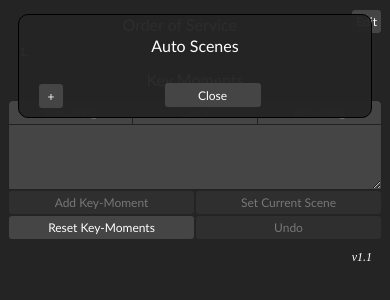
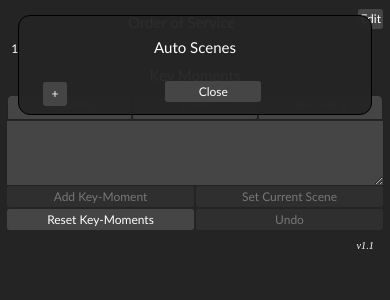
Before and after one commit to Mr-Mmhhmm-OBS/OBS-Key-Moments, a plain HTML site: page index.html in a window 390 px wide. Both pictures are taken after a click on the button "Edit". Drawn offline with Linux system fonts and the light colour scheme.

Commit message:
mobile css

```diff
--- a/style.css
+++ b/style.css
@@ -1,7 +1,14 @@
+@media (min-resolution: 240dpi) and (max-resolution: 900dpi){
+   html body{
+      font-size: 36px;
+   }
+}
+
 body {
    background-color: #242424;
    margin: 0.25em 0.5em;
    position: absolute;
+   font-size: 12px;
    top: 0;
    bottom: 0;
    left: 0;
@@ -10,7 +17,7 @@ body {
 
 h1 {
    text-align: center;
-   font-size: 16px;
+   font-size: 1.25em;
 }
 
 #order-of-service {
@@ -79,42 +86,37 @@ button#edit-auto-scenes {
    width: auto;
    height: auto;
    margin-top: 0.5em;
+   padding: 0.2em;
 }
 
 h1, p, li, button, label {
    user-select: none;
 }
 
-h1, p, li, button, textarea, input[type=text], select, span, label, tab {
+h1, p, li, button, textarea, input, select, span, label, tab {
    color: white;
    font-weight: 100;
    font-family: Calibri;
 }
 
-   input[type=radio]:enabled, label:not([disabled]) {
-      cursor: pointer;
-   }
+p, li, button, textarea, tab, input, label, select {
+   font-size: 1em;
+}
 
-   label[disabled] {
-      color: #777;
-   }
-
-p, li, button, textarea, tab {
-   font-size: 12px;
+button, tab, input, select {
+   background-color: #454545;
 }
 
 button, tab {
-   background-color: #454545;
-}
-
-button {
    display: block;
-   margin: 1px;
+   margin: 0.05em;
    width: 100%;
    border: none;
-   border-radius: 3px;
-   padding: 4px;
+   border-radius: 0.2em;
+   padding: 0.1em;
    outline: none;
+   height: 1.75em;
+   text-anchor:middle;
 }
 
    button:hover {
@@ -150,37 +152,35 @@ button {
 }
 
    .menu > div {
-      margin: 10px;
-      padding: 10px;
+      margin: 1em;
+      padding: 1em;
       background-color: #252525f6;
-      border: 1px solid black;
-      border-radius: 10px;
+      border: 0.05em solid black;
+      border-radius: 1em;
       min-height: fit-content;
    }
 
 button#add-auto-scene {
    float: left;
-   margin-left: 10px;
+   margin-left: 1em;
    width: 2em;
    height: 2em;
 }
 
 .menu button.close {
    width: 8em;
-   height: 2em;
    margin: auto;
 }
 
-.auto-scene input[type=text], .auto-scene select {
+.auto-scene input, .auto-scene select {
    width: 100%;
    -ms-flex: 1;
    -webkit-flex: 1;
    flex: 1;
-   background-color: #454545;
    border: none;
-   border-radius: 3px;
-   padding: 2px;
-   margin: 1px;
+   border-radius: 0.2em;
+   padding: 0.1em;
+   margin: 0.05em;
 }
 
 .auto-scene button.remove {
@@ -218,9 +218,9 @@ version{
    color: white;
    font-weight: 100;
    font-style: italic;
-   font-size: 0.75em;
+   font-size: 0.85em;
    float: right;
-   margin: 10px;
+   margin: 1em;
 }
 
 version:before{
--- a/tabs.css
+++ b/tabs.css
@@ -14,6 +14,7 @@ tab:last-child {
 tab {
    display: block;
    width: 100%;
+   height: 1.75em;
    border-style: solid;
    border-color: black;
    flex: 1 1 auto;
@@ -21,7 +22,6 @@ tab {
    border-width: 1px 0 1px 1px;
    border-style: solid;
    border-color:#222;
-   padding: 4px;
    outline: none;
    user-select: none;
 }
```
